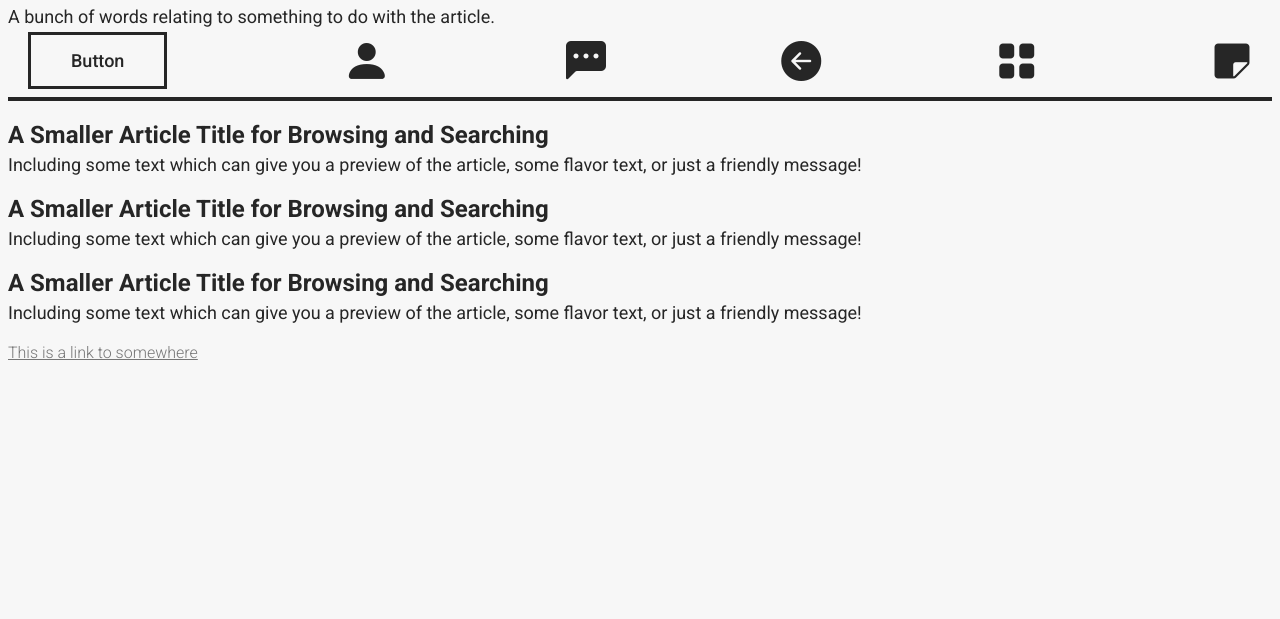
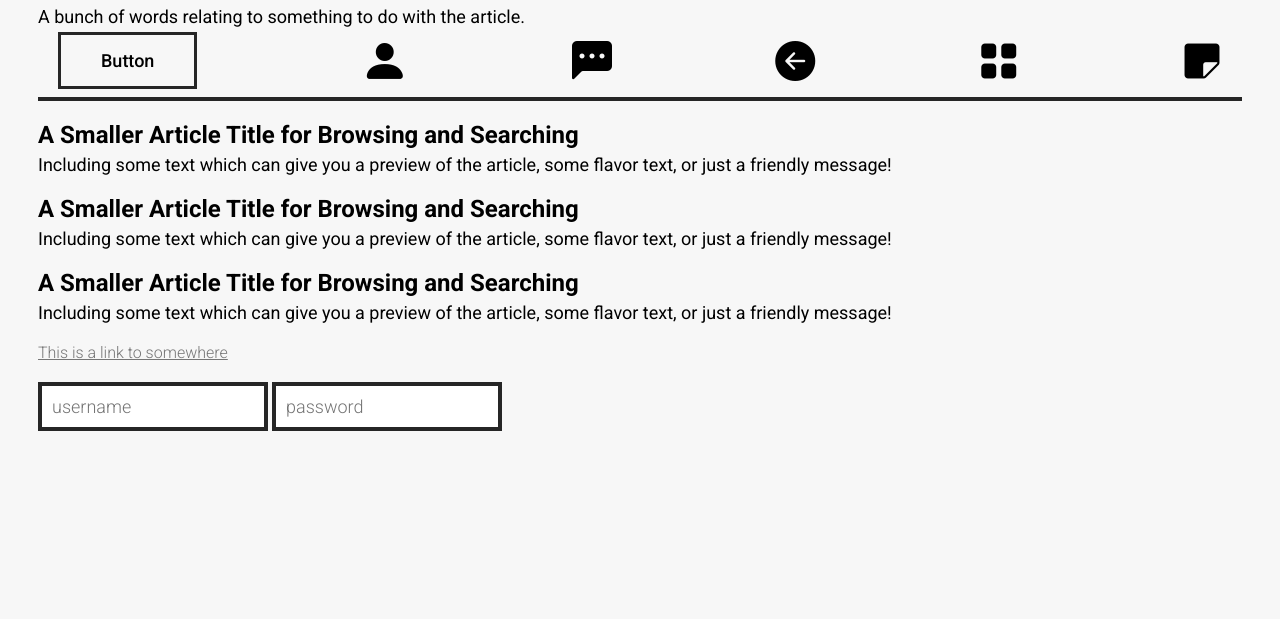
Before and after one commit to Ajdj100/proj_6_web, a website: page Public/demo.html in a window 1280 px wide. Shown: the part 181-800 px from the top of the page. Drawn offline with nearby package versions, Linux system fonts and the light colour scheme.

Commit message:
added support for text and password inputs

```diff
--- a/Public/demo.html
+++ b/Public/demo.html
@@ -4,6 +4,29 @@
 </head>
 <link rel="stylesheet" href="./styles.css">
 <html>
+
+<style>
+    #container {
+    margin-left: 30px;
+    margin-right: 30px;
+    }
+
+    #buttonRow {
+    display: flex;
+    flex-direction: row;
+    align-items: center;
+    justify-content: space-between;
+    padding-left: 20px;
+    padding-right: 20px;
+    }
+    #articles {
+    margin-bottom: 20px;
+    }
+
+    #loginCont {
+    margin-top: 20px;
+    }
+</style>
 
 <body>
     <div id="container">
@@ -42,6 +65,10 @@
             </div>
         </div>
         <a href="#">This is a link to somewhere</a>
+        <div id="loginCont">
+            <input type="text" placeholder="username">
+            <input type="password" placeholder="password">
+        </div>
     </div>
 </body>
 
--- a/Public/styles.css
+++ b/Public/styles.css
@@ -2,22 +2,6 @@
 @import url("https://cdn.jsdelivr.net/npm/bootstrap-icons@1.11.3/font/bootstrap-icons.min.css");
 //Icons gathered from https://icons.getbootstrap.com/
 
-#container {
-  margin-left: 30px;
-  margin-right: 30px;
-}
-
-#buttonRow {
-  display: flex;
-  flex-direction: row;
-  align-items: center;
-  justify-content: space-between;
-  padding-left: 20px;
-  padding-right: 20px;
-}
-#articles {
-  margin-bottom: 20px;
-}
 
 * {
   color: #262626;
@@ -113,3 +97,33 @@ a {
 i {
   font-size: 3rem;
 }
+
+input[type="text"] {
+  font-family: "Roboto", sans-serif;
+  font-weight: 300;
+  font-style: normal;
+  border-width: 4px;
+  border-style: solid;
+  border-color: #262626;
+  padding: 10px;
+  font-size: large;
+}
+
+input[type=text]:focus {
+  outline: none;
+}
+
+input[type=password] {
+  font-family: "Roboto", sans-serif;
+  font-weight: 300;
+  font-style: normal;
+  border-width: 4px;
+  border-style: solid;
+  border-color: #262626;
+  padding: 10px;
+  font-size: large;
+}
+
+input[type=password]:focus {
+  outline: none;
+}
```
